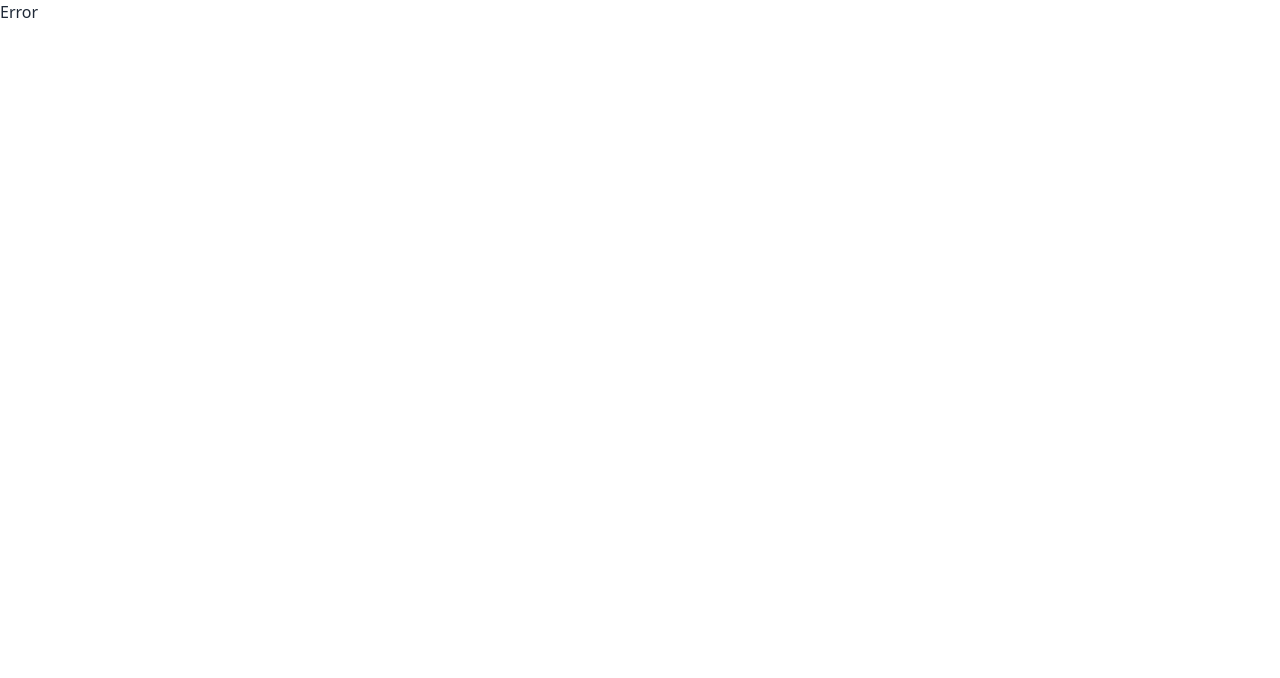
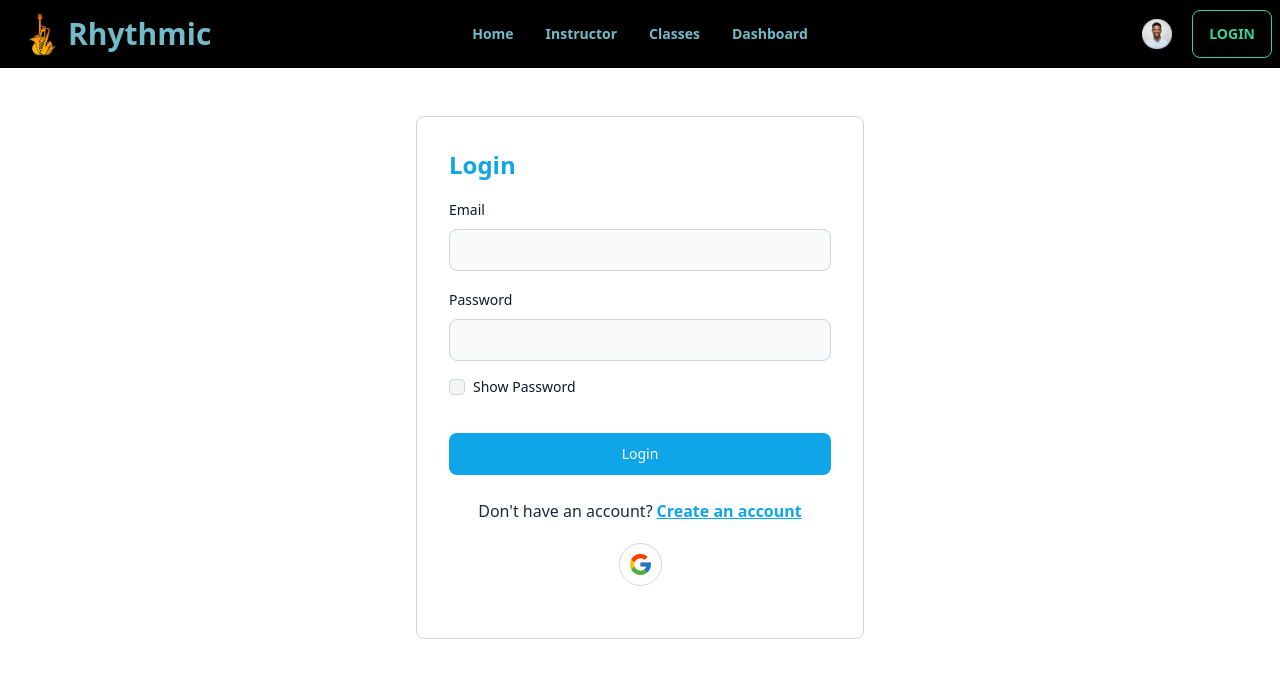
Before and after one commit to Das-Dipto/Rhythmic-Summer-Client, a React (Vite) app: page /login in a window 1280 px wide. Before the commit this address had no page. Shown: the top 678 px of the page. Built offline with nearby package versions, Linux system fonts and the light colour scheme.

Commit message:
Login box implemented

```diff
--- a/package.json
+++ b/package.json
@@ -17,6 +17,8 @@
     "match-sorter": "^6.3.1",
     "react": "^18.2.0",
     "react-dom": "^18.2.0",
+    "react-hook-form": "^7.44.3",
+    "react-icons": "^4.9.0",
     "react-router-dom": "^6.11.2",
     "sort-by": "^1.2.0"
   },
--- /dev/null
+++ b/src/Pages/PublicRoute/Login.jsx
@@ -0,0 +1,81 @@
+import React, { useState } from 'react'
+import { Label, TextInput, Checkbox, Button } from 'flowbite-react'
+import { NavLink } from 'react-router-dom'
+import {FcGoogle} from "react-icons/fc"
+import { useForm } from "react-hook-form";
+const Login = () => {
+
+    const { register, handleSubmit, watch, formState: { errors } } = useForm();
+    const [isChecked, setIsChecked] = useState(false);
+    const handleCheckboxChange = (event) => {
+        setIsChecked(event.target.checked);
+      };
+
+      const onSubmit = data => console.log(data);
+  return (
+    <>
+        <div className="login-box w-full mt-12 md:w-[35%] mx-auto bg-white p-8 border border-gray-300 rounded-lg">
+                    <form onSubmit={handleSubmit(onSubmit)} className="flex flex-col gap-4">
+                    <h1 className='text-2xl text-sky-500 font-semibold'>Login</h1>
+                    <div className="flex flex-col gap-4">
+                                  <div>
+                                      <div className="mb-2 block">
+                                        <Label
+                                          htmlFor="base"
+                                          value="Email"
+                                        />
+                                      </div>
+                                      <TextInput
+                                        id="base"
+                                        type="email"
+                                        sizing="md"
+                                        name="email"
+                                        {...register("email",{ required: true })}
+                                      />
+                                        {errors.email && <span className='text-red-600 font-semibold'>Email is required</span>}
+                                  </div>
+                                  <div>
+                                <div className="mb-2 block">
+                                  <Label
+                                    htmlFor="password1"
+                                    value='Password'
+                                  />
+                                </div>
+                                <TextInput
+                                  id="password1"
+                                  type={(isChecked) ? `text`: `password`}
+                                  name="password"
+                                  {...register("password", { required: true })}
+                                  />
+                                  {errors.password && <span className='text-red-600 font-semibold'>Valid password is required</span>}
+                              </div>
+                              <div className="flex justify-between items-center gap-2">
+                                <div className='flex items-center gap-2'>
+                                <Checkbox
+                                 type="checkbox"
+                                 id="remember"
+                                 name="remember"
+                                 onChange={handleCheckboxChange}/>
+                                <Label htmlFor="remember">
+                                  Show Password
+                                </Label>
+                                </div>
+                              </div>
+
+
+                     </div>
+                        <Button className='mt-5 bg-sky-500' type="submit">
+                            Login
+                        </Button>
+                    </form>
+                    <p className='mt-6 flex justify-center'>Don't have an account?<NavLink to="/registation" className='text-sky-500 font-semibold ms-1 underline'> Create an account</NavLink></p>
+                    <button className='hover:bg-sky-500 ease-in-out duration-300 my-5 mx-auto flex justify-between items-center rounded-full p-2 font-semibold border border-gray-300'>
+                        <FcGoogle style={{fontSize:"25px"}}/>
+                        <span></span>
+                    </button>
+            </div>
+    </>
+  )
+}
+
+export default Login
--- /dev/null
+++ b/src/Pages/PublicRoute/Register.jsx
@@ -0,0 +1,9 @@
+import React from 'react'
+
+const Register = () => {
+  return (
+    <div>Register</div>
+  )
+}
+
+export default Register
```
Also changed, not shown: src/main.jsx (+10 -0 lines), 1 other file (tests, documents, lock files or other folders).
